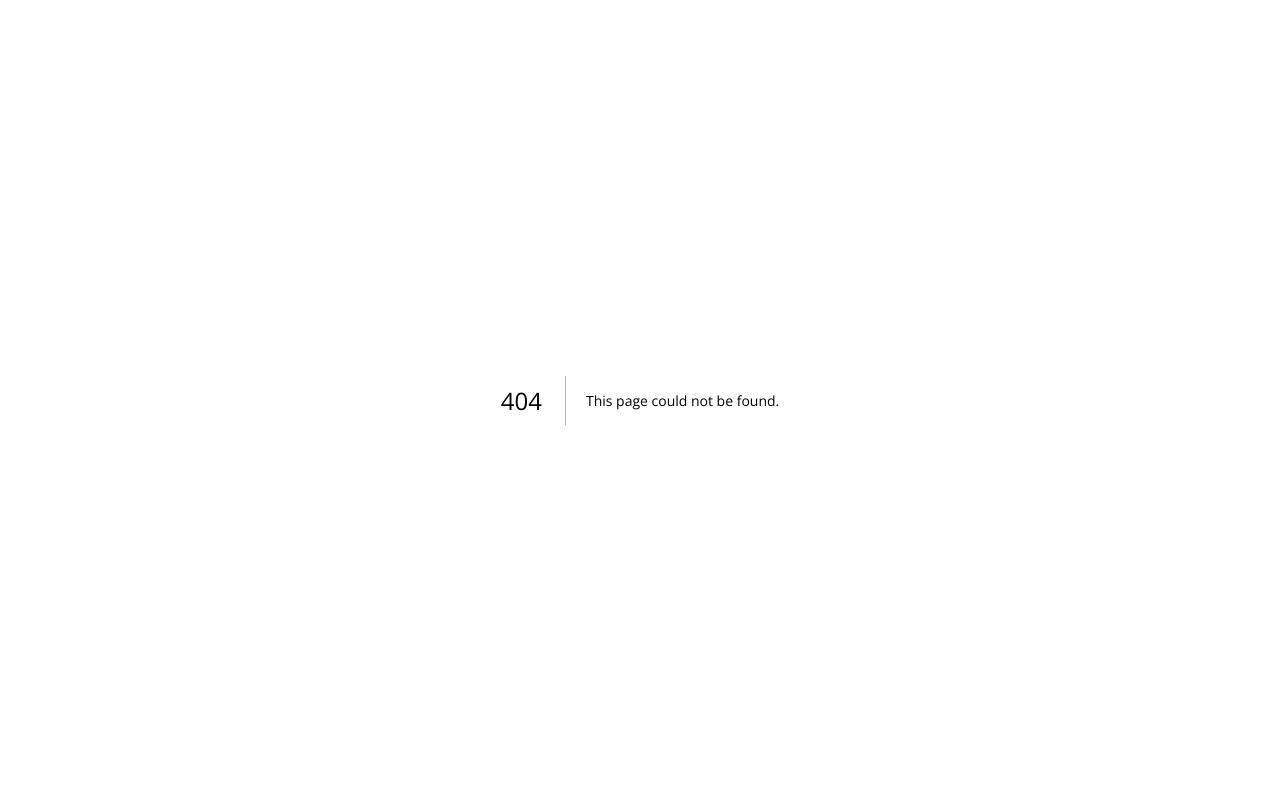
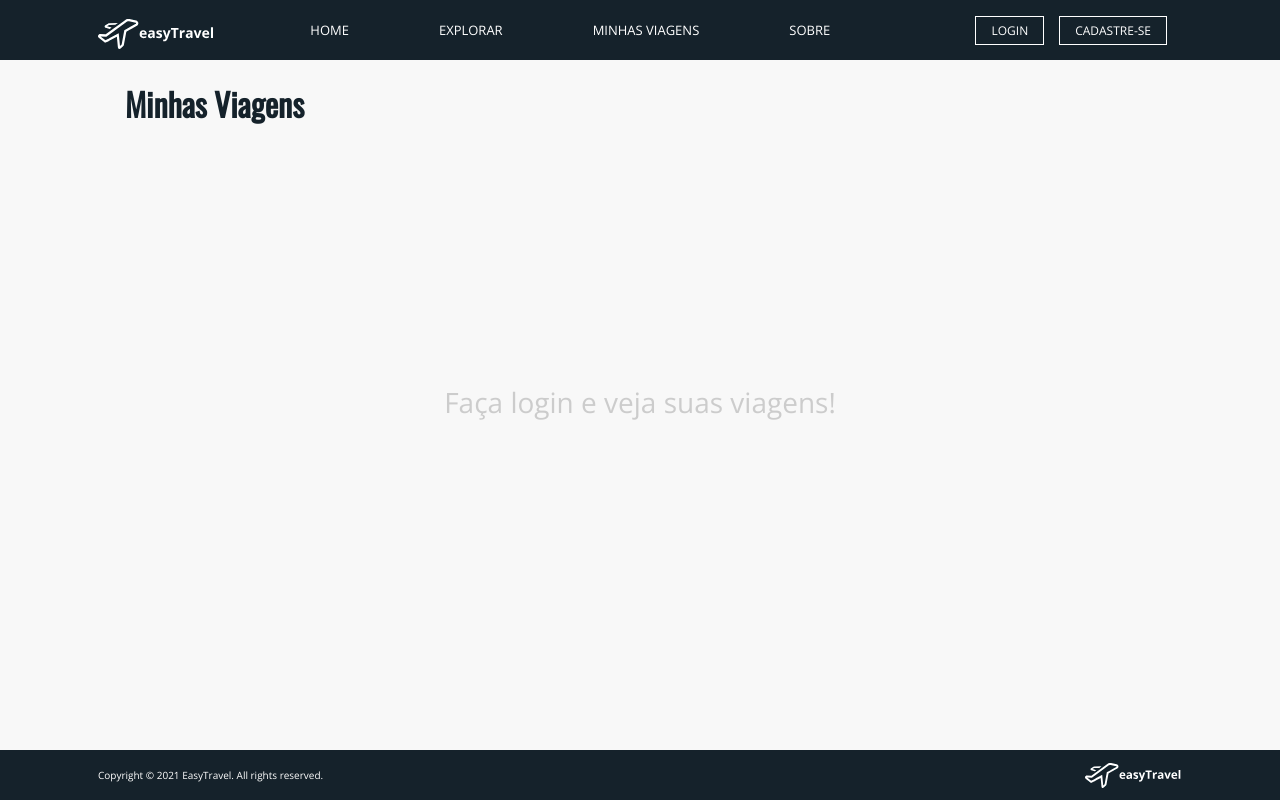
Before and after one commit to Vitor-Silva27/easy-travel, a Next.js app: page /minhasviagens in a window 1280 px wide. Before the commit this address had no page. Built offline with nearby package versions, Linux system fonts and the light colour scheme.

Commit message:
developed my trips page

```diff
--- /dev/null
+++ b/src/components/BasicTripCard/index.tsx
@@ -0,0 +1,38 @@
+import React, { ReactChildren, useEffect, useState } from 'react';
+
+import Link from 'next/link';
+
+import api from '../../services/api';
+import { Container, ThumbNail, Title, SecondaryButton } from './styles';
+interface Image {
+  url: string;
+}
+interface Trip {
+  name: string;
+  images: Image[];
+}
+interface TripProp {
+  tripId: string;
+}
+
+const BasicTripCard = ({ tripId }: TripProp) => {
+  const [trip, setTrip] = useState<Trip | null>(null);
+
+  useEffect(() => {
+    api.get(`/trip/${tripId}`).then((res) => {
+      setTrip(res.data);
+    });
+  });
+
+  return (
+    <Container>
+      <ThumbNail src={trip?.images[0].url} />
+      <Title>{trip?.name}</Title>
+      <Link href={`/pacotes/${tripId}`}>
+        <SecondaryButton>Ver mais</SecondaryButton>
+      </Link>
+    </Container>
+  );
+};
+
+export default BasicTripCard;
--- /dev/null
+++ b/src/components/BasicTripCard/styles.ts
@@ -0,0 +1,54 @@
+import styled from 'styled-components';
+
+export const Container = styled.div`
+  display: flex;
+
+  width: 33rem;
+  height: 40.5rem;
+
+  flex-direction: column;
+  background-color: #fff;
+  border-radius: 0.5rem;
+  box-shadow: 0px 10px 20px rgba(0, 0, 0, 0.04), 0px 2px 6px rgba(0, 0, 0, 0.04),
+    0px 0px 1px rgba(0, 0, 0, 0.04);
+
+  margin-bottom: 2rem;
+`;
+
+export const ThumbNail = styled.img`
+  width: 28.5rem;
+  height: 21.7rem;
+  border-radius: 1rem;
+  object-fit: cover;
+  margin: 2.2rem;
+
+  box-shadow: 0px 10px 20px rgba(0, 0, 0, 0.04), 0px 2px 6px rgba(0, 0, 0, 0.04),
+    0px 0px 1px rgba(0, 0, 0, 0.04);
+`;
+
+export const Title = styled.h3`
+  font-family: 'Oswald', sans-serif;
+  font-size: 2.4rem;
+  text-transform: capitalize;
+  margin-left: 2rem;
+`;
+
+export const SecondaryButton = styled.a`
+  font-size: 1.9rem;
+  font-family: 'Oswald', sans-serif;
+  background: transparent;
+  border: 1px solid #000;
+  color: #000;
+  padding: 0.5rem 4.5rem 0.55rem 4.5rem;
+  width: 15.5rem;
+  line-height: 1;
+  margin-left: 2rem;
+  transition: 0.3s;
+  cursor: pointer;
+  margin-top: 4rem;
+
+  :hover {
+    background-color: #000;
+    color: #fff;
+  }
+`;
--- a/src/components/Header/index.tsx
+++ b/src/components/Header/index.tsx
@@ -44,7 +44,7 @@ const Header = () => {
             <MenuItem>explorar</MenuItem>
           </Link>
 
-          <Link href="/">
+          <Link href="/minhasviagens">
             <MenuItem>minhas viagens</MenuItem>
           </Link>
 
--- a/src/contexts/AuthContext.tsx
+++ b/src/contexts/AuthContext.tsx
@@ -9,10 +9,15 @@ interface ProviderProps {
   children?: ReactNode;
 }
 
+interface TripData {
+  trip_id: string;
+}
+
 interface User {
   id: string;
   is_admin: boolean;
   username: string;
+  trips: TripData[];
 }
 
 interface SignInData {
--- /dev/null
+++ b/src/pages/minhasviagens.tsx
@@ -0,0 +1,33 @@
+import { useContext } from 'react';
+
+import BasicTripCard from '../components/BasicTripCard';
+import Footer from '../components/Footer';
+import Header from '../components/Header';
+import { AuthContext } from '../contexts/AuthContext';
+import {
+  CardsContainer,
+  Container,
+  PlaceHolder,
+  Title,
+} from '../styles/pages/MinhasViagens';
+export default function Explorar() {
+  const { user } = useContext(AuthContext);
+  return (
+    <>
+      <Header />
+      <Container>
+        <Title>Minhas Viagens</Title>
+        {user ? (
+          <CardsContainer>
+            {user?.trips.map((trip) => (
+              <BasicTripCard key={trip.trip_id} tripId={trip.trip_id} />
+            ))}
+          </CardsContainer>
+        ) : (
+          <PlaceHolder>Faça login e veja suas viagens!</PlaceHolder>
+        )}
+      </Container>
+      <Footer />
+    </>
+  );
+}
--- a/src/services/auth.ts
+++ b/src/services/auth.ts
@@ -1,9 +1,13 @@
 import api from './api';
 
+interface TripData {
+  trip_id: string;
+}
 interface User {
   id: string;
   is_admin: boolean;
   username: string;
+  trips: TripData[];
 }
 
 interface SignInReturn {
--- /dev/null
+++ b/src/styles/pages/MinhasViagens.ts
@@ -0,0 +1,32 @@
+import styled from 'styled-components';
+
+export const Container = styled.div`
+  width: 103rem;
+  margin: 0 auto;
+  min-height: calc(100vh - 13rem);
+`;
+
+export const CardsContainer = styled.div`
+  width: 100%;
+  height: 100%;
+  display: flex;
+  flex-wrap: wrap;
+  justify-content: space-evenly;
+`;
+
+export const Title = styled.h1`
+  font-family: 'Oswald', sans-serif;
+  font-size: 3.2rem;
+  color: #15222b;
+  margin: 2rem 0 3rem 0;
+`;
+
+export const PlaceHolder = styled.div`
+  display: flex;
+  align-items: center;
+  justify-content: center;
+  height: calc(100vh - 31rem);
+
+  color: #ccc;
+  font-size: 2.8rem;
+`;
```
